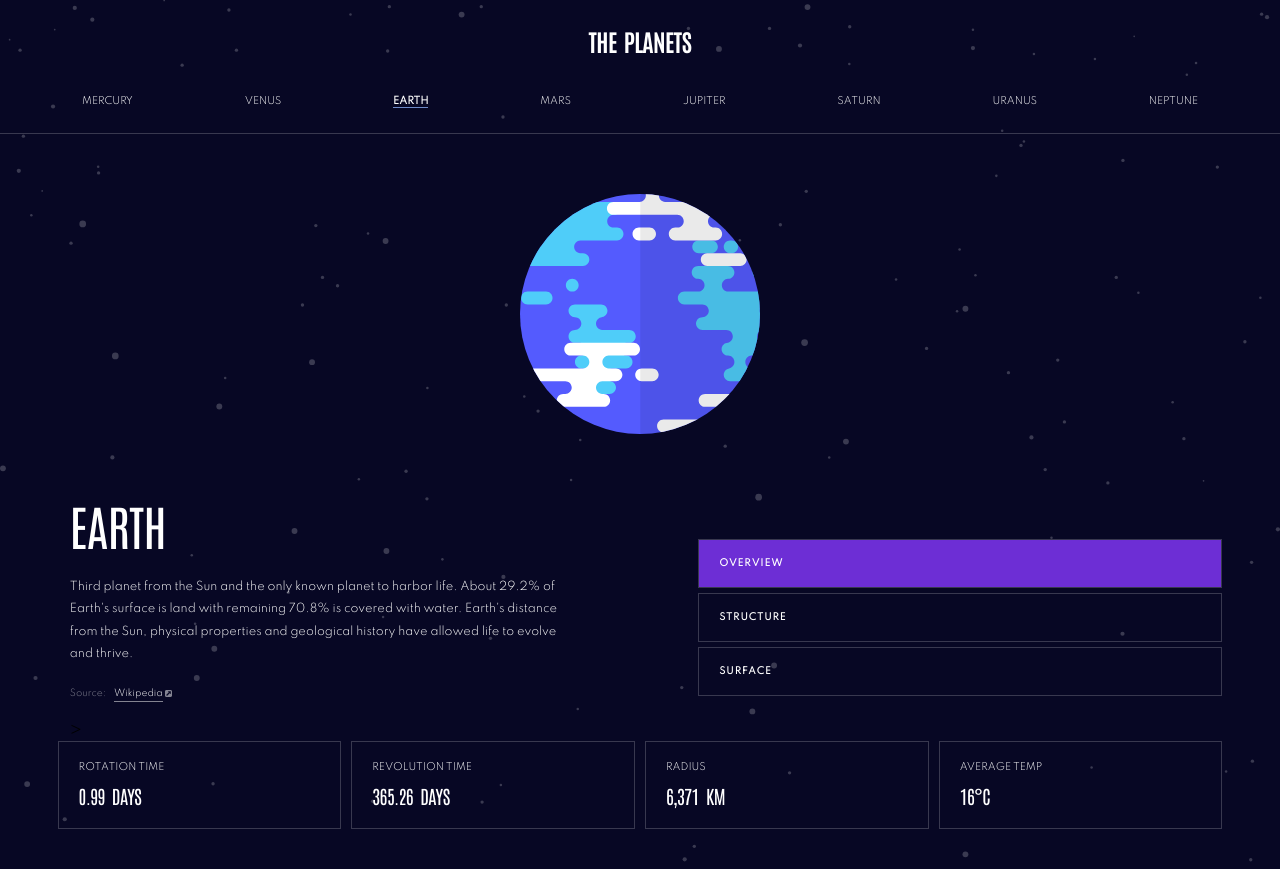
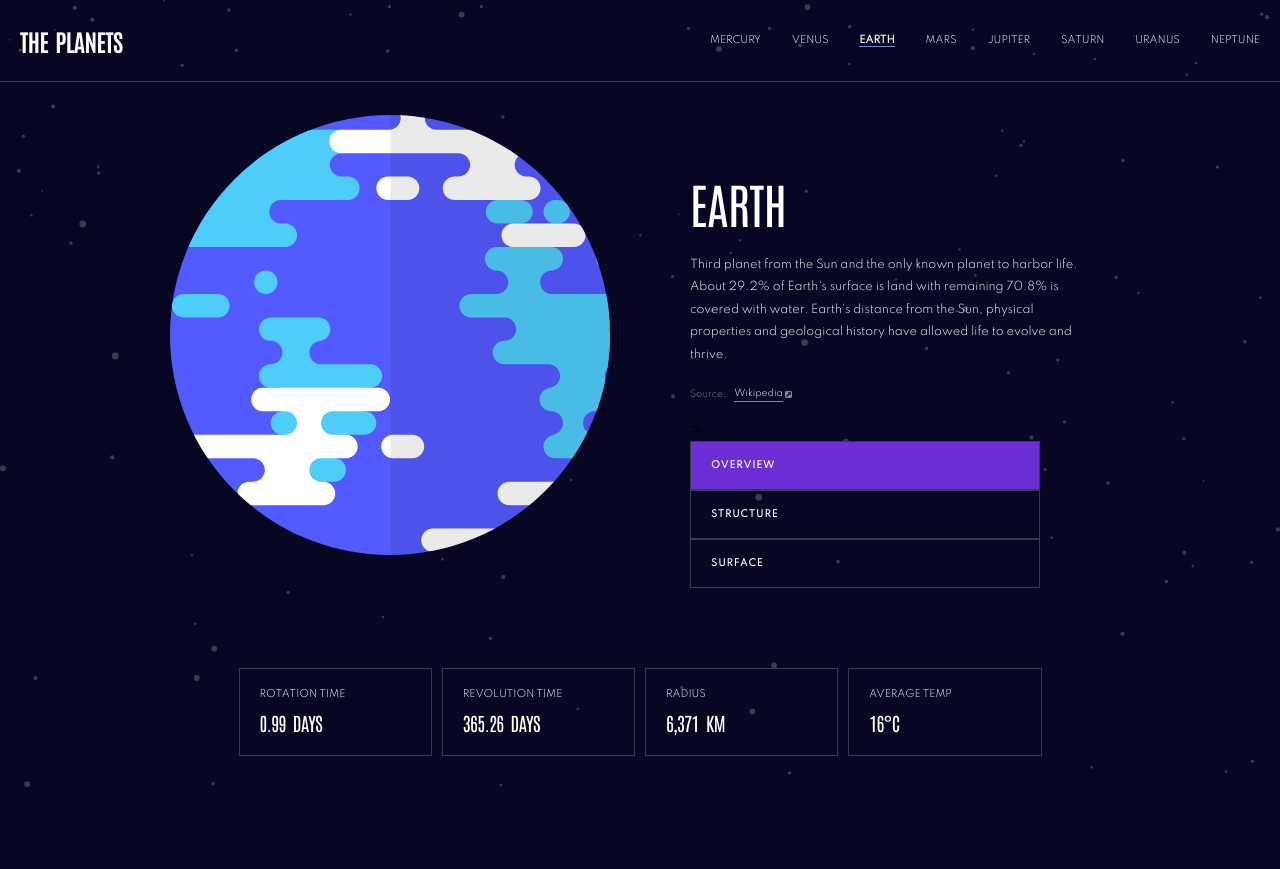
Before and after one commit to nithinmanoj10/Planets-Fact-Site, a plain HTML site: page index.html in a window 1280 px wide. After the commit the page ends 800 px from the top, so only its background shows below. Drawn offline with Linux system fonts and the light colour scheme.

Commit message:
Desktop Version Added
media queries for desktop version added

```diff
--- a/sass/components/_navbar.scss
+++ b/sass/components/_navbar.scss
@@ -31,6 +31,7 @@
 //////////////////////////////////////////
 // MEDIA QUERIES
 
+// for tablet
 @media (min-width: 700px) {
   .nav-bar {
     display: flex;
@@ -70,3 +71,23 @@
     }
   }
 }
+
+// for desktop
+@media (min-width: 1100px) {
+  .nav-bar {
+    display: flex;
+    flex-direction: row;
+    justify-content: space-between;
+    align-items: center;
+
+    .title {
+      flex: 0 0 120px;
+      margin: 10px 0 10px 0;
+    }
+
+    .main-menu {
+      flex: 0 0 550px;
+      margin-bottom: 0;
+    }
+  }
+}
--- a/sass/components/_planetData.scss
+++ b/sass/components/_planetData.scss
@@ -24,6 +24,7 @@
 ////////////////////////////////////////
 // MEDIA QUERIES
 
+//for tablet
 @media (min-width: 700px) {
   .planet-data {
     grid-row: 3/4;
@@ -51,3 +52,11 @@
     }
   }
 }
+
+// for desktop
+@media (min-width: 1100px) {
+  .planet-data {
+    margin-top: 80px;
+    width: 73%;
+  }
+}
--- a/sass/components/_planetInfo.scss
+++ b/sass/components/_planetInfo.scss
@@ -30,6 +30,7 @@
 ////////////////////////////////////////
 // MEDIA QUERIES
 
+// for tablet
 @media (min-width: 700px) {
   .planet-info {
     grid-row: 2/3;
@@ -50,3 +51,13 @@
     }
   }
 }
+
+// for desktop
+@media (min-width: 1100px) {
+  .planet-info {
+    grid-row: 1/2;
+    grid-column: 2/3;
+    padding-left: 0%;
+    margin-top: 90px;
+  }
+}
--- a/sass/components/_planetPicture.scss
+++ b/sass/components/_planetPicture.scss
@@ -13,9 +13,22 @@
 ////////////////////////////////////////
 // MEDIA QUERIES
 
+// for tablet
 @media (min-width: 700px) {
   .planet-picture {
     grid-row: 1/2;
     grid-column: 1/3;
   }
 }
+
+// for desktop
+@media (min-width: 1100px) {
+  .planet-picture {
+    grid-row: 1/3;
+    grid-column: 1/2;
+
+    margin: auto auto;
+    height: 55vh;
+    width: 55vh;
+  }
+}
--- a/sass/components/_sections.scss
+++ b/sass/components/_sections.scss
@@ -34,6 +34,7 @@
 ////////////////////////////////////////
 // MEDIA QUERIES
 
+// for tablets
 @media (min-width: 700px) {
   .sections {
     grid-row: 2/3;
@@ -74,3 +75,15 @@
     }
   }
 }
+
+// for desktops
+@media (min-width: 1100px) {
+  .sections {
+    padding: 0%;
+    &__list {
+      &__item {
+        width: 350px;
+      }
+    }
+  }
+}
--- a/sass/pages/_main.scss
+++ b/sass/pages/_main.scss
@@ -20,8 +20,19 @@ body {
 ////////////////////////////////////////
 // MEDIA QUERIES
 
+//for tablets
 @media (min-width: 700px) {
   .main {
     grid-template-columns: 1.2fr 1fr;
   }
 }
+
+// for desktops
+@media (min-width: 1100px) {
+  .main {
+    width: 1100px;
+    margin: 0 auto;
+
+    margin-bottom: 40px;
+  }
+}
```
Also changed, not shown: css/style.css, 1 other file.
